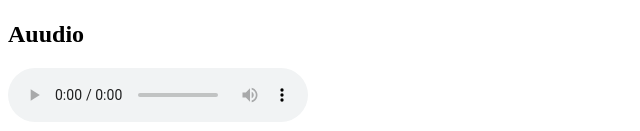
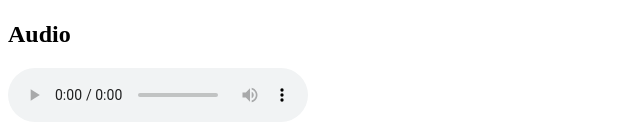
Before and after one commit to Manuelpv17/holbertonschool-web_front_end, a plain HTML site: page 0x00-html_advanced/39-styleguide.html in a window 1280 px wide. Shown: the part 2337-2468 px from the top of the page, 0-640 px from the left. Drawn offline with Linux system fonts and the light colour scheme.

Commit message:
Corrected typo

```diff
--- a/0x00-html_advanced/39-styleguide.html
+++ b/0x00-html_advanced/39-styleguide.html
@@ -208,7 +208,7 @@
       <!-- Audio -->
       <section>
         <header>
-          <h2>Auudio</h2>
+          <h2>Audio</h2>
         </header>
         <audio
           src="https://intranet-projects-files.s3.amazonaws.com/webstack/TroubleChapter8_64kb.mp3"
```
